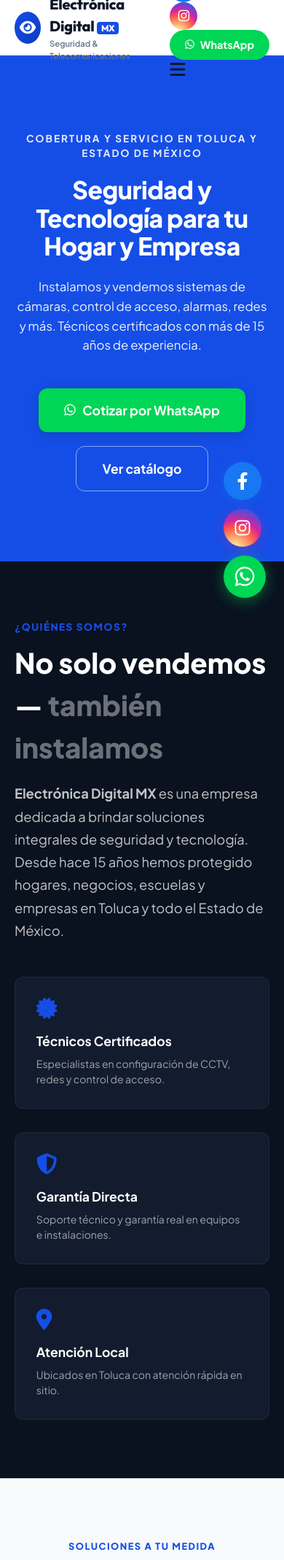
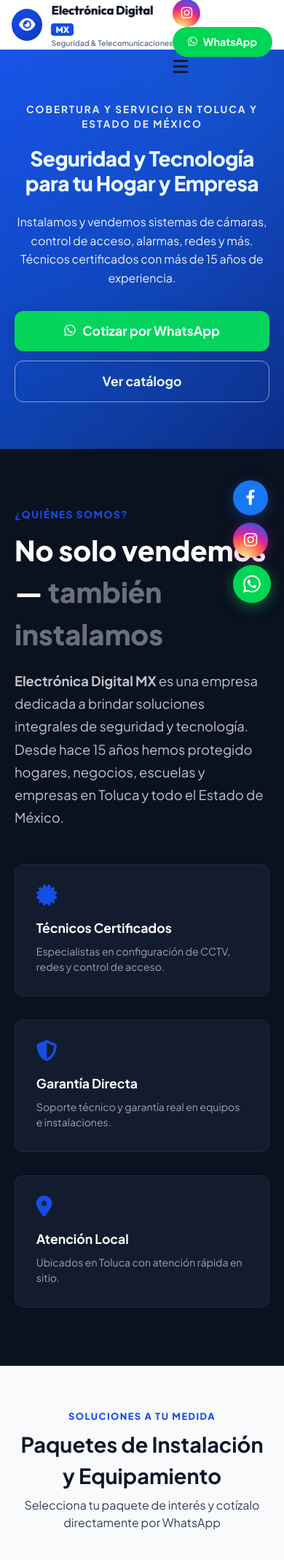
Before and after one commit to Michael041122/Electronica-Digital, a Laravel app: page / in a window 390 px wide. Shown: the top 2137 px of the page at 73% size. Run offline with Laravel 12, Linux system fonts and the light colour scheme; data comes from the database, SQL or seed files in the repository.

Commit message:
feat(ui): Gradientes dinámicos, modo oscuro/claro automático y optimización móvil responsive

```diff
--- a/app-backend/public/css/styles.css
+++ b/app-backend/public/css/styles.css
@@ -19,14 +19,89 @@
     --text-muted: #64748B;
     --white: #FFFFFF;
 
+    --bg-main: #FFFFFF;
     --bg-gray: #F8FAFC;
+    --bg-card: #FFFFFF;
     --border-color: #E2E8F0;
+
+    --hero-bg: linear-gradient(135deg, #154EE7 0%, #0D3BBD 50%, #0A2885 100%);
+    --card-gradient: linear-gradient(180deg, rgba(255, 255, 255, 0.95) 0%, rgba(248, 250, 252, 0.85) 100%);
 
     --font-primary: 'Plus Jakarta Sans', sans-serif;
     --font-accent: 'Outfit', sans-serif;
 
     --shadow-card: 0 4px 20px rgba(15, 23, 42, 0.08);
-    --shadow-hover: 0 14px 34px rgba(21, 78, 231, 0.14);
+    --shadow-hover: 0 14px 34px rgba(21, 78, 231, 0.16);
+}
+
+/* Modo Oscuro Automático según Preferencias de Navegador / SO (prefers-color-scheme: dark) */
+@media (prefers-color-scheme: dark) {
+    :root {
+        --text-heading: #F8FAFC;
+        --text-body: #CBD5E1;
+        --text-muted: #94A3B8;
+
+        --bg-main: #060B14;
+        --bg-gray: #0A111F;
+        --bg-card: #0F1A2E;
+        --border-color: #1E293B;
+
+        --hero-bg: linear-gradient(135deg, #0F3DC3 0%, #0A257A 50%, #061545 100%);
+        --card-gradient: linear-gradient(180deg, rgba(18, 28, 46, 0.95) 0%, rgba(12, 20, 36, 0.85) 100%);
+
+        --shadow-card: 0 4px 24px rgba(0, 0, 0, 0.45);
+        --shadow-hover: 0 16px 36px rgba(21, 78, 231, 0.35);
+    }
+
+    .navbar {
+        background-color: rgba(10, 17, 31, 0.95) !important;
+        border-bottom-color: #1E293B !important;
+    }
+
+    .brand-name {
+        color: #F8FAFC !important;
+    }
+
+    .nav-link {
+        color: #E2E8F0 !important;
+    }
+
+    .dropdown-menu {
+        background-color: #0F1A2E !important;
+        border-color: #1E293B !important;
+        box-shadow: 0 14px 36px rgba(0, 0, 0, 0.6) !important;
+    }
+
+    .dropdown-item {
+        color: #CBD5E1 !important;
+    }
+
+    .dropdown-item:hover {
+        background-color: #1E293B !important;
+        color: #38BDF8 !important;
+    }
+
+    .pill-btn {
+        background: #0F1A2E !important;
+        border-color: #334155 !important;
+        color: #E2E8F0 !important;
+    }
+
+    .quote-box {
+        background-color: #0F1A2E !important;
+        border-color: #1E293B !important;
+        box-shadow: 0 10px 40px rgba(0, 0, 0, 0.5) !important;
+    }
+
+    .select-input {
+        background-color: #0A111F !important;
+        border-color: #334155 !important;
+        color: #F8FAFC !important;
+    }
+
+    .mobile-toggle {
+        color: #F8FAFC !important;
+    }
 }
 
 /* Enfoque accesible WCAG 2.2 AAA */
@@ -50,8 +125,9 @@ html {
 body {
     font-family: var(--font-primary);
     color: var(--text-body);
-    background-color: var(--white);
+    background-color: var(--bg-main);
     line-height: 1.5;
+    transition: background-color 0.3s ease, color 0.3s ease;
 }
 
 a {
@@ -234,11 +310,25 @@ ul {
     cursor: pointer;
 }
 
-/* 2. HERO SECTION - Réplica Exacta de la franja azul de la imagen de referencia */
+/* 2. HERO SECTION - Gradiente y Profundidad */
 .hero-section {
-    background-color: var(--brand-blue);
+    background: var(--hero-bg);
     color: var(--white);
     padding: 6.5rem 0 6rem 0;
+    position: relative;
+    overflow: hidden;
+}
+
+.hero-section::before {
+    content: '';
+    position: absolute;
+    top: -50%;
+    left: -20%;
+    width: 140%;
+    height: 200%;
+    background: radial-gradient(circle at 70% 30%, rgba(56, 189, 248, 0.15) 0%, transparent 60%),
+                radial-gradient(circle at 20% 80%, rgba(37, 211, 102, 0.08) 0%, transparent 50%);
+    pointer-events: none;
 }
 
 .hero-content {
@@ -580,7 +670,7 @@ ul {
     border: 1px solid var(--border-color);
     border-radius: 16px;
     overflow: hidden;
-    background-color: var(--white);
+    background: var(--card-gradient);
     box-shadow: var(--shadow-card);
     position: relative;
     display: flex;
@@ -929,7 +1019,7 @@ ul {
     transform: scale(1.15) translateX(-3px);
 }
 
-/* RESPONSIVE */
+/* RESPONSIVE & MOBILE ERGONOMICS */
 @media (max-width: 992px) {
     .hero-main-title {
         font-size: 2.6rem;
@@ -943,16 +1033,79 @@ ul {
 }
 
 @media (max-width: 768px) {
+    .navbar {
+        height: 68px;
+    }
+    .navbar-container {
+        padding: 0 1rem;
+    }
     .nav-menu {
         display: none;
     }
     .mobile-toggle {
         display: block;
     }
+    .hero-section {
+        padding: 4.5rem 0 4rem 0;
+    }
     .hero-main-title {
-        font-size: 2.1rem;
+        font-size: 2rem;
+        line-height: 1.2;
     }
     .hero-subdescription {
+        font-size: 1rem;
+        margin-bottom: 2rem;
+    }
+    .hero-cta-buttons {
+        flex-direction: column;
+        width: 100%;
+        gap: 0.8rem;
+    }
+    .btn-hero-whatsapp, .btn-hero-catalog {
+        width: 100%;
+        justify-content: center;
+        padding: 0.9rem 1.5rem;
+    }
+    .section {
+        padding: 3.5rem 0;
+    }
+    .section-title-wrapper h2 {
+        font-size: 1.8rem;
+    }
+    .floating-social-group {
+        bottom: 18px;
+        right: 18px;
+        gap: 10px;
+    }
+    .floating-social-btn {
+        width: 48px;
+        height: 48px;
+        font-size: 1.3rem;
+    }
+    .floating-social-btn.floating-whatsapp {
+        width: 52px;
+        height: 52px;
+        font-size: 1.7rem;
+    }
+    .quote-box {
+        padding: 2rem 1.25rem;
+    }
+}
+
+@media (max-width: 480px) {
+    .brand-name {
         font-size: 1.05rem;
     }
+    .brand-subtext {
+        font-size: 0.65rem;
+    }
+    .hero-main-title {
+        font-size: 1.75rem;
+    }
+    .package-line {
+        padding: 0.8rem 0.9rem;
+    }
+    .package-line strong {
+        font-size: 0.88rem;
+    }
 }
```
